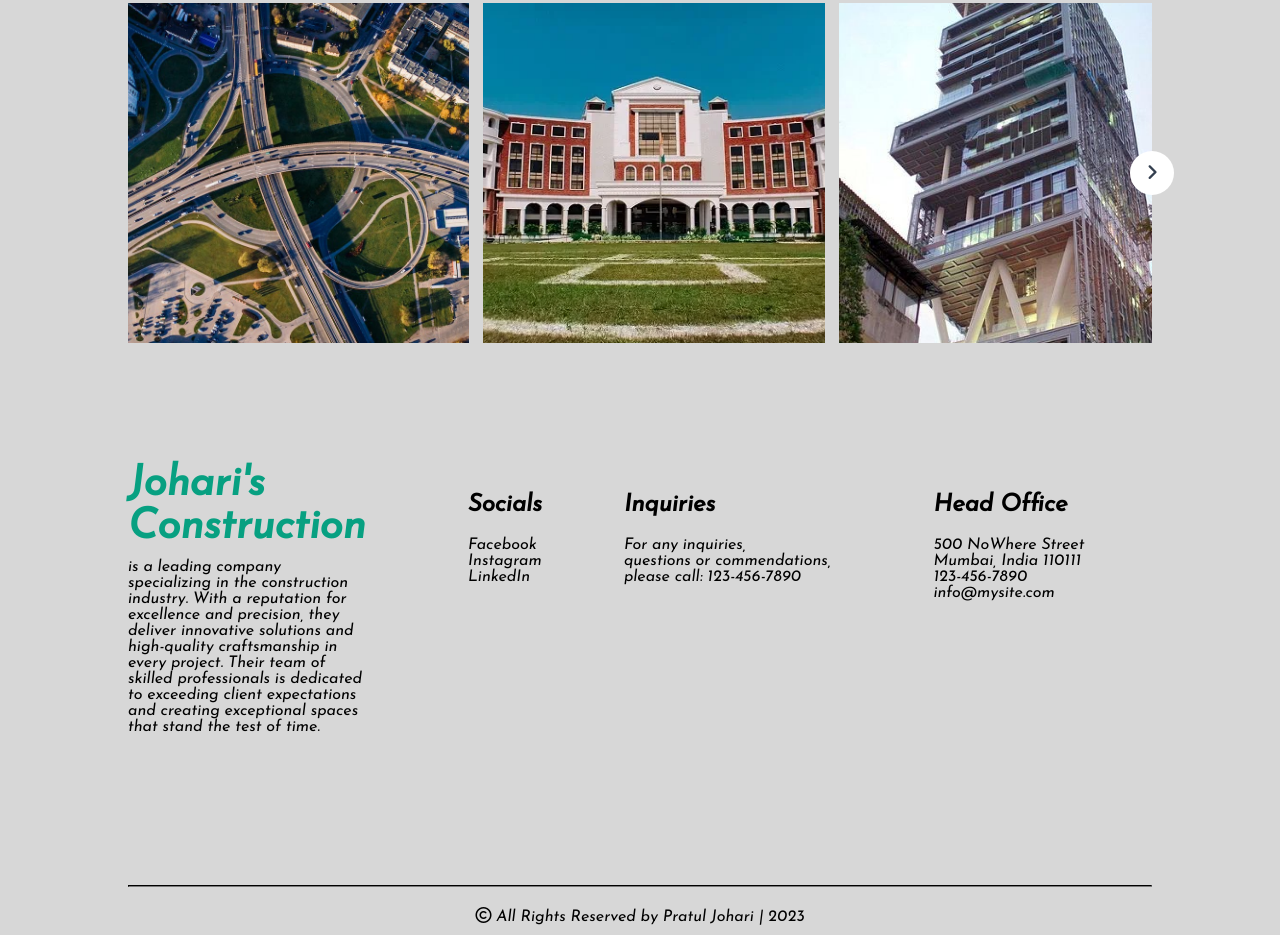
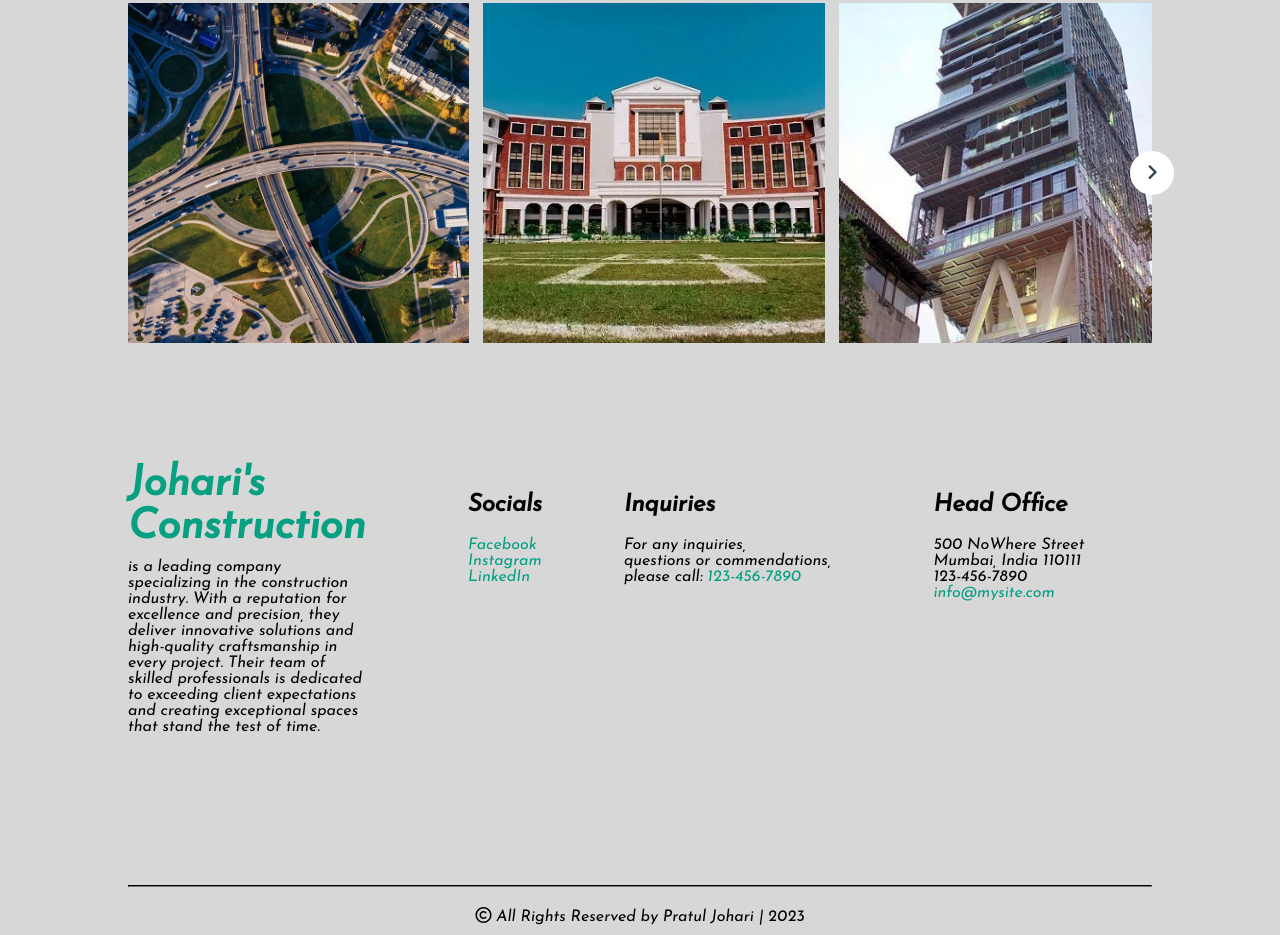
Before and after one commit to Pratul11/OIBSIP_1, a plain HTML site: page index.html in a window 1280 px wide. Shown: the part 5562-6497 px from the top of the page. Drawn offline with Linux system fonts and the light colour scheme; grey boxes are pictures that could not be loaded; a web font is replaced by a local one.

Commit message:
added some link

```diff
--- a/index.html
+++ b/index.html
@@ -292,9 +292,9 @@
 
                     <h2>Socials</h2>
                     <p>
-                        Facebook
-                        <br>Instagram
-                        <br>LinkedIn
+                        <a href="#">Facebook</a>
+                        <a href="#"><br>Instagram</a>
+                        <a href="#"><br>LinkedIn</a>
                     </p>
                 </div>
                 <div class="left_2">
@@ -302,7 +302,8 @@
                     <h2>Inquiries
                     </h2>
                     <p>
-                        For any inquiries,<br> questions or commendations,<br> please call: 123-456-7890
+                        For any inquiries,<br> questions or commendations,<br> please call:
+                        <a href="#">123-456-7890</a>
                     </p>
                 </div>
                 <div class="left_4">
@@ -311,7 +312,7 @@
                         500 NoWhere Street
                         <br>Mumbai, India 110111
                         <br>123-456-7890
-                        <br>info@mysite.com
+                        <a href="mailto:info@mysite.com"><br>info@mysite.com</a>
                     </p>
                 </div>
             </div>
--- a/style.css
+++ b/style.css
@@ -511,6 +511,15 @@ h2 {
     margin-left: 10%;
 }
 
+.upper-1 a {
+    text-decoration: none;
+    color: #07A081;
+}
+
+.upper-1 a:hover {
+    color: #000;
+}
+
 .left_4 {
     margin-top: 40px;
     margin-left: 10%;
```
